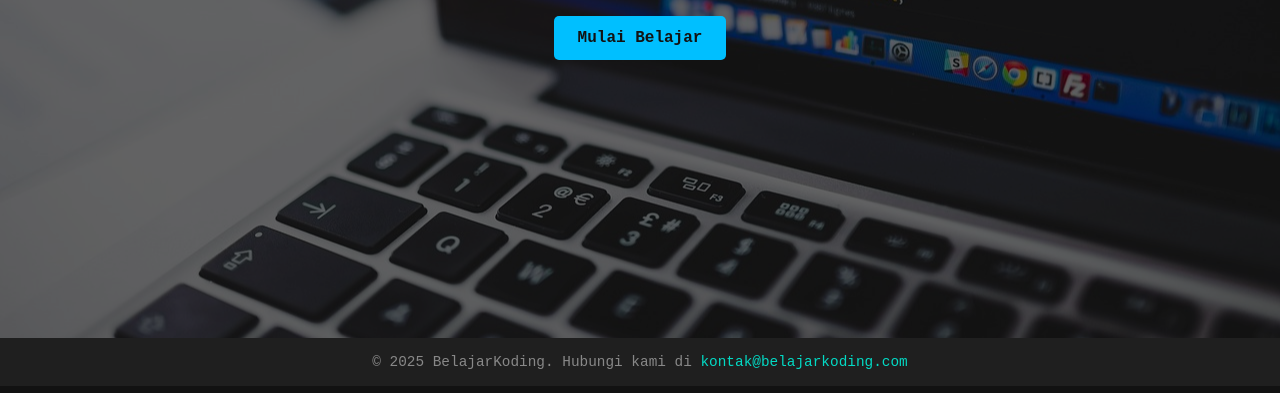
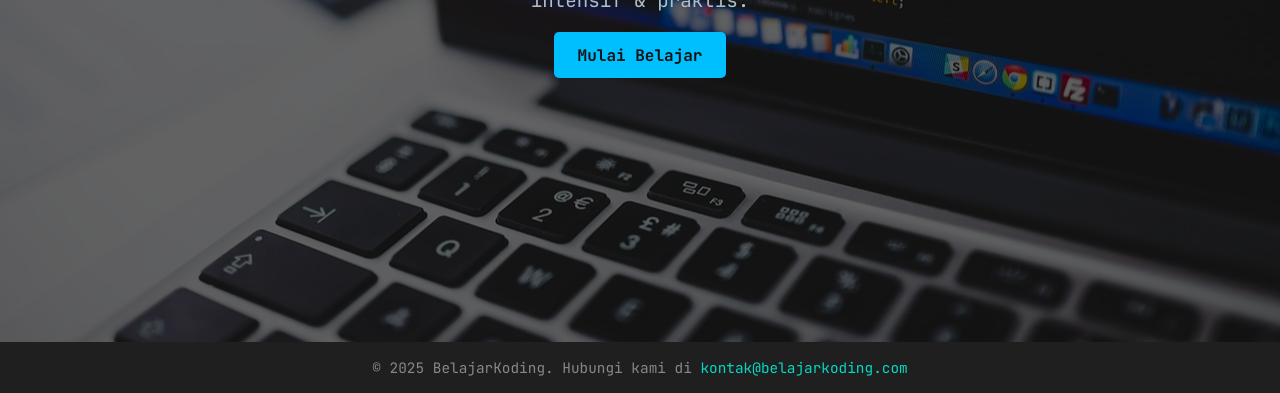
Before and after one commit to AriefRac/Belajar-Koding, a plain HTML site: page index.html in a window 1280 px wide. Shown: the part 521-914 px from the top of the page. Drawn offline with Linux system fonts and the light colour scheme.

Commit message:
membenarkan style

```diff
--- a/asset/css/style.css
+++ b/asset/css/style.css
@@ -6,10 +6,11 @@
   box-sizing: border-box;
 }
 
-body {
+html, body {
+  height: 100%;
+  font-family: 'JetBrains Mono', monospace;
   background-color: #121212;
   color: #EEEEEE;
-  font-family: 'JetBrains+Mono', monospace;
 }
 
 /* Navbar */
@@ -30,6 +31,7 @@ body {
   font-weight: bold;
   color: #00BFFF;
 }
+
 .logo span {
   color: #03DAC5;
 }
@@ -45,6 +47,7 @@ body {
   text-decoration: none;
   transition: color 0.2s;
 }
+
 .navbar a:hover {
   color: #03DAC5;
 }
```
